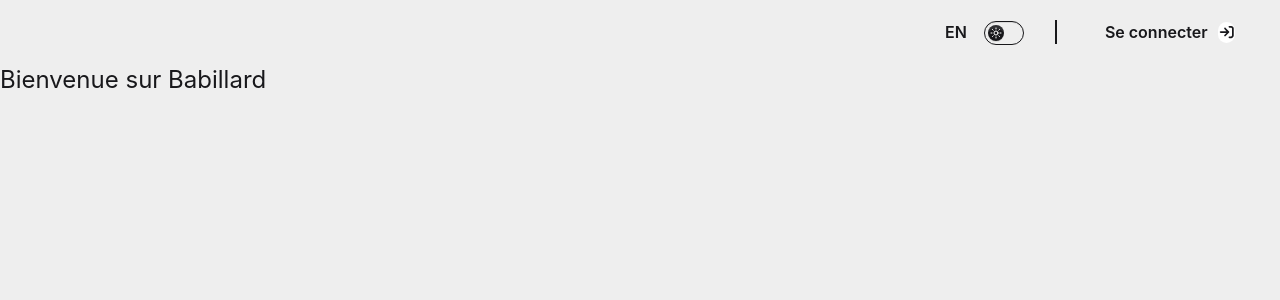
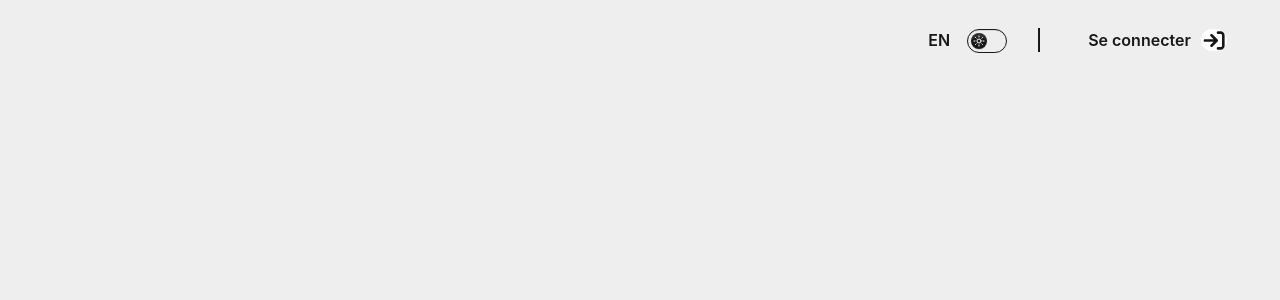
Before and after one commit to ApplETS/Frontend-Babillard, an Angular app: page / in a window 1280 px wide. Shown: the top 300 px of the page. Built offline with nearby package versions, Linux system fonts and the light colour scheme.

Commit message:
Changements mineurs

```diff
--- a/src/app/app.html
+++ b/src/app/app.html
@@ -1,8 +1,7 @@
 
 <main class="bg-base-300 text-base-content">
   <div class="flex flex-col h-screen min-h-screen">
-    <app-header class="w-full"/>
-    <h1 class="text-2xl"> Bienvenue sur Babillard </h1>
+    <app-header class="w-full navbar bg-base-300"/>
     <router-outlet></router-outlet>
   </div>
 </main>
--- a/src/app/app.ts
+++ b/src/app/app.ts
@@ -1,6 +1,6 @@
 import { Component, signal } from '@angular/core';
 import { RouterOutlet } from '@angular/router';
-import { HeaderComponent } from "./components/header/header";
+import { HeaderComponent } from "@components/header/header";
 
 @Component({
   selector: 'app-root',
--- a/src/app/components/header/header.html
+++ b/src/app/components/header/header.html
@@ -15,7 +15,7 @@
       <button type="button" class="btn btn-ghost">
         <div class="text-base mr-1">Se connecter</div>
         <div class="avatar rounded-full bg-base-100">
-          <fa-icon [icon]="signIn"></fa-icon>
+          <fa-icon [icon]="signIn" [size]="'xl'"></fa-icon>
         </div>
       </button>
     </div>
```
